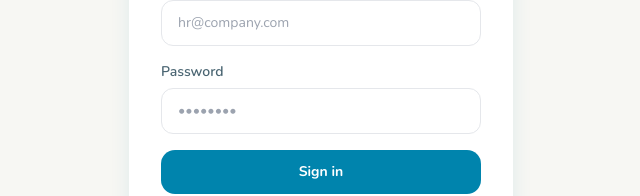
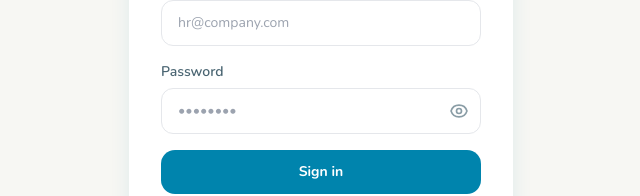
Before and after one commit to vinsanitycoder/iq-test, a Next.js app: page /hr/login in a window 1280 px wide. Shown: the part 388-584 px from the top of the page, without its empty margins (319-959 px from the left). Built offline with nearby package versions, Linux system fonts and the light colour scheme.

Commit message:
Add password visibility toggle to HR login

```diff
--- a/src/app/hr/login/page.tsx
+++ b/src/app/hr/login/page.tsx
@@ -9,6 +9,7 @@
   const [password, setPassword] = useState('')
   const [error, setError] = useState('')
   const [loading, setLoading] = useState(false)
+  const [showPassword, setShowPassword] = useState(false)
   const router = useRouter()
 
   async function handleSubmit(e: React.FormEvent) {
@@ -64,15 +65,34 @@
               <label className="block text-sm font-semibold text-fynlo-body mb-1.5">
                 Password
               </label>
+              <div className="relative">
                 <input
-                type="password"
+                  type={showPassword ? 'text' : 'password'}
                   value={password}
                   onChange={e => setPassword(e.target.value)}
                   required
                   autoComplete="current-password"
-                className="w-full border border-gray-200 rounded-xl px-4 py-3 text-fynlo-dark text-sm focus:outline-none focus:ring-2 focus:ring-fynlo-teal/30 focus:border-fynlo-teal transition-colors"
+                  className="w-full border border-gray-200 rounded-xl px-4 py-3 pr-11 text-fynlo-dark text-sm focus:outline-none focus:ring-2 focus:ring-fynlo-teal/30 focus:border-fynlo-teal transition-colors"
                   placeholder="••••••••"
                 />
+                <button
+                  type="button"
+                  onClick={() => setShowPassword(v => !v)}
+                  className="absolute right-3 top-1/2 -translate-y-1/2 text-fynlo-subtle hover:text-fynlo-dark transition-colors"
+                  aria-label={showPassword ? 'Hide password' : 'Show password'}
+                >
+                  {showPassword ? (
+                    <svg xmlns="http://www.w3.org/2000/svg" className="h-5 w-5" fill="none" viewBox="0 0 24 24" stroke="currentColor" strokeWidth={2}>
+                      <path strokeLinecap="round" strokeLinejoin="round" d="M13.875 18.825A10.05 10.05 0 0112 19c-4.478 0-8.268-2.943-9.543-7a9.97 9.97 0 011.563-3.029m5.858.908a3 3 0 114.243 4.243M9.878 9.878l4.242 4.242M9.88 9.88l-3.29-3.29m7.532 7.532l3.29 3.29M3 3l3.59 3.59m0 0A9.953 9.953 0 0112 5c4.478 0 8.268 2.943 9.543 7a10.025 10.025 0 01-4.132 4.411m0 0L21 21" />
+                    </svg>
+                  ) : (
+                    <svg xmlns="http://www.w3.org/2000/svg" className="h-5 w-5" fill="none" viewBox="0 0 24 24" stroke="currentColor" strokeWidth={2}>
+                      <path strokeLinecap="round" strokeLinejoin="round" d="M15 12a3 3 0 11-6 0 3 3 0 016 0z" />
+                      <path strokeLinecap="round" strokeLinejoin="round" d="M2.458 12C3.732 7.943 7.523 5 12 5c4.478 0 8.268 2.943 9.542 7-1.274 4.057-5.064 7-9.542 7-4.477 0-8.268-2.943-9.542-7z" />
+                    </svg>
+                  )}
+                </button>
+              </div>
             </div>
 
             {error && (
```
Lines whose indentation alone changed are shown as unchanged.
